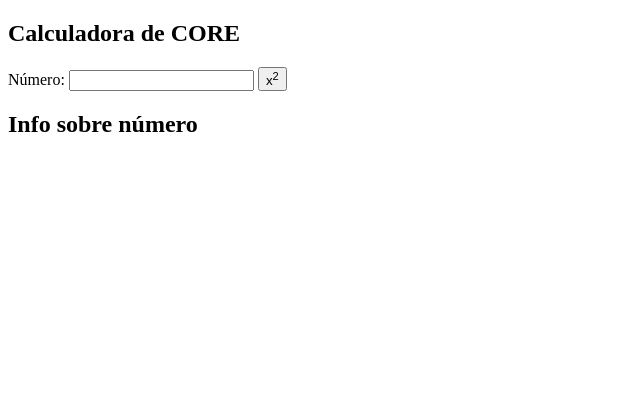
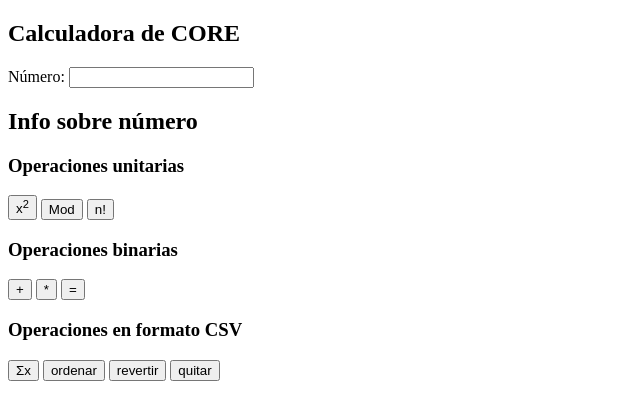
Before and after one commit to PabloAlvarez-ops/Practica_3_PMW, a website: page index.html in a window 1280 px wide. Shown: the whole page, without its empty margins (0-640 px from the left). Drawn offline with Linux system fonts and the light colour scheme.

Commit message:
Todos los botones, faltan functions()

```diff
--- a/index.html
+++ b/index.html
@@ -19,13 +19,49 @@
     }
   </script>
 
+
 </head>
 <body>
+
   Número:
   <input type="text" id="pantalla" onclick="vaciar()">
-  <button id="cuadrado" onclick="cuadrado()">x<sup>2</sup>
-  </button>
+
   <h2 id="info" class="grande" title="Info sobre número">Info sobre número</h2>
 
- </body>
+
+  <div>
+
+    <h3>Operaciones unitarias</h3>
+    <button id="cuadrado" onclick="cuadrado()">x<sup>2</sup></button>
+    <button id="modulo" onclick="mod()">Mod</button>
+    <button id="factorial" onclick="fact()">n!</button>
+
+  </div>
+
+
+
+  <div>
+
+    <h3>Operaciones binarias</h3>
+    <button id="suma" onclick="add()">+</button>
+    <button id="multiplicacion" onclick="mult()">*</button>
+    <button id="igual" onclick="eq()">=</button>
+
+  </div>
+
+
+
+  <div>
+
+    <h3>Operaciones en formato CSV</h3>
+    <button id="sumatorio" onclick="sumatorio()">Σx</button>
+    <button id="ordenar" onclick="ordenar()">ordenar</button>
+    <button id="revertir" onclick="revertir()">revertir</button>
+    <button id="quitar" onclick="quitar()">quitar</button>
+
+  </div>
+
+
+
+</body>
 </html>
--- /dev/null
+++ b/script.js
@@ -0,0 +1,3 @@
+function mod(x){
+  if(x>0)
+}
```
